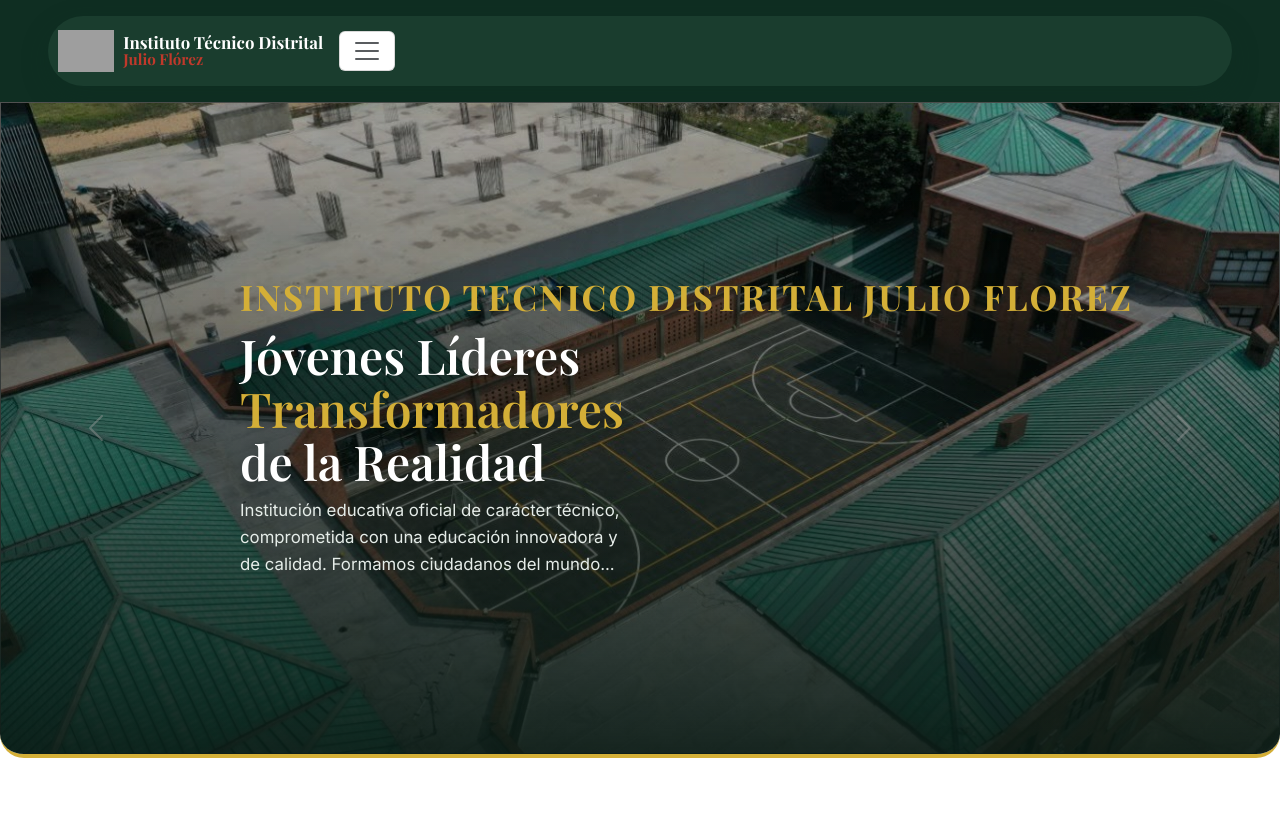
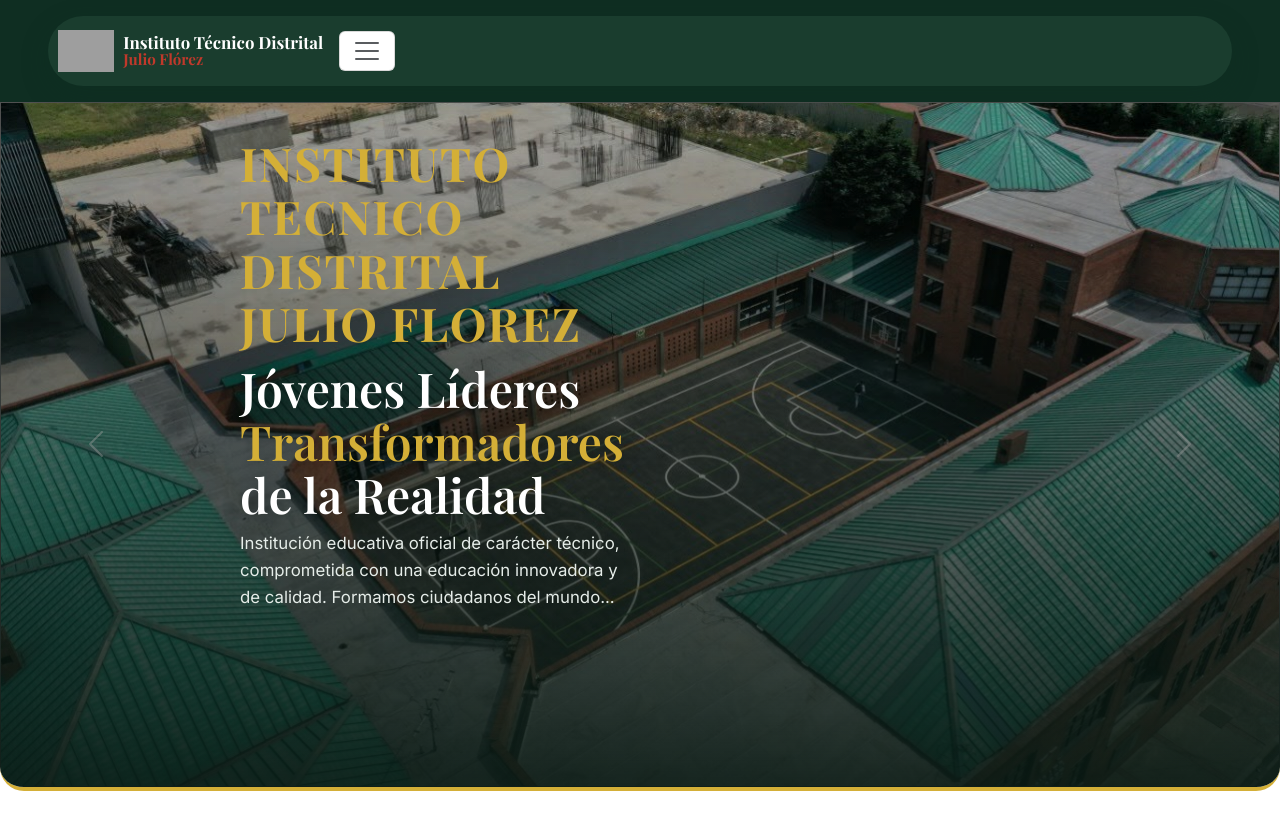
Before and after one commit to thomasgamez/Julio-Florez-Pagina, a Flask app: page / in a window 1280 px wide. Shown: the top 827 px of the page. Run offline with Flask 3, Linux system fonts and the light colour scheme; data comes from the database, SQL or seed files in the repository; grey boxes are pictures that could not be loaded.

Commit message:
Actualizar el main.css, junto con el html de nuestra_institucion

```diff
--- a/static/Styles/main.css
+++ b/static/Styles/main.css
@@ -44,15 +44,16 @@
 }
 .hero-contenido .nombre-institucion,
 .nombre-institucion {
-  font-size: 2.2rem !important;
+  font-size: clamp(1.6rem, 4.6vw, 2.9rem) !important;
   font-weight: 700;
   color: #d4af37 !important;
-  letter-spacing: 2px;
+  letter-spacing: 1.5px;
   text-transform: uppercase;
   font-family: 'Playfair Display', Georgia, 'Times New Roman', serif;
-  white-space: nowrap;
+  white-space: normal;
+  text-align: left;
   margin-bottom: 0.75rem;
-  line-height: 1.1;
+  line-height: 1.15;
 }
 *{box-sizing:border-box}
 
```
Also changed, not shown: templates/pagina/nuestra_institucion.html (line endings or trailing spaces).
